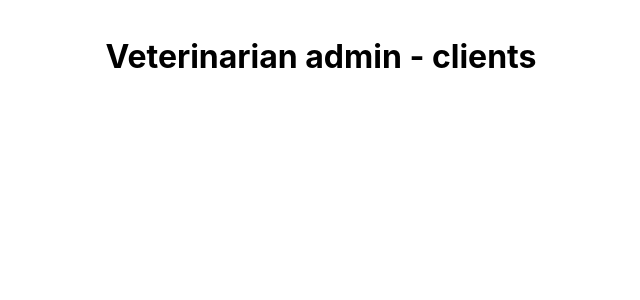
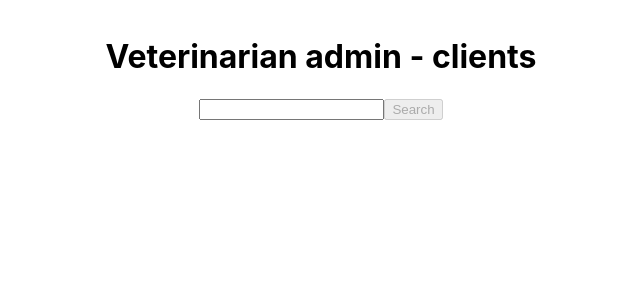
Before and after one commit to training6/gyakivegre, a React (Create React App) app: page / in a window 1280 px wide. Shown: the top 300 px of the page, without its empty margins (319-959 px from the left). Built offline with nearby package versions, Linux system fonts and the light colour scheme; no server answers.

Commit message:
Update App.js w fetch

```diff
--- a/src/App.js
+++ b/src/App.js
@@ -1,10 +1,26 @@
+import React, { useState, useEffect } from 'react'
 import './App.css'
 
 const App = () => {
+  const [search, setSearch] = useState('')
+  const [data, setData] = useState([]);
+
+  console.log(data)
+
+  useEffect(() => {
+    fetch(`/api/clients?search=${search}`)
+      .then(response => response.json())
+      .then(data => setData(data))
+      .catch(error => setData("dsojdsopjds"))
+  }, [])
 
   return (
     <div className="App">
       <h1>Veterinarian admin - clients</h1>
+
+      <input type="text" onChange={(e) => setSearch(e.target.value)} />
+      <button disabled={search.length < 3 ? true : false}>Search</button>
+
     </div>
   )
 }
```
